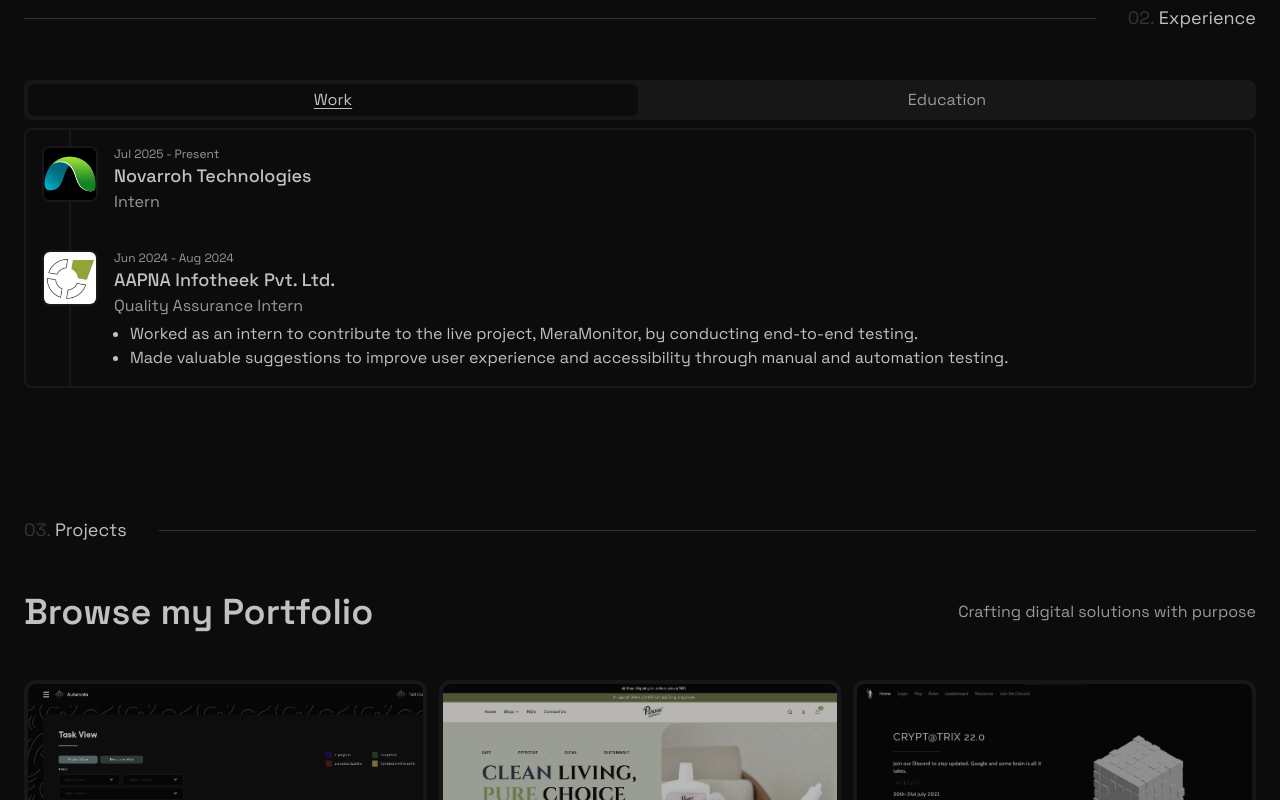
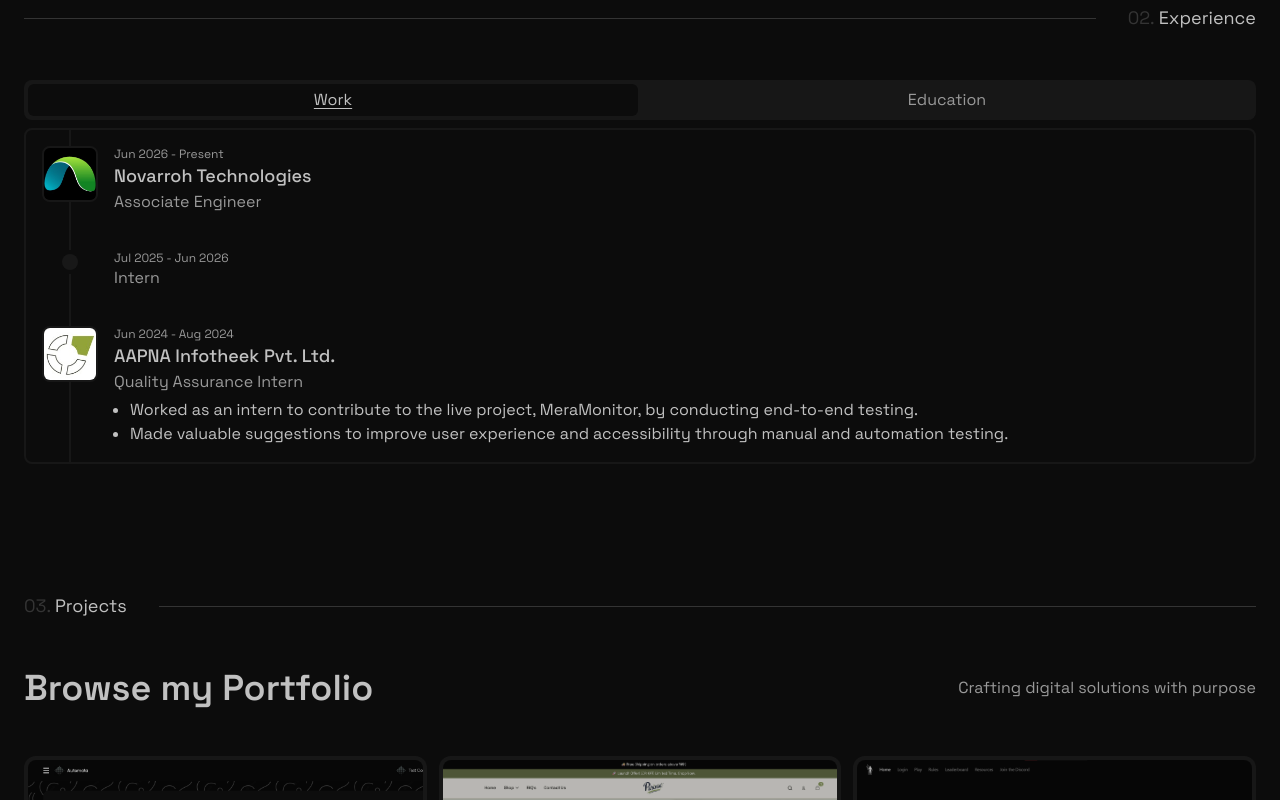
Before and after one commit to NamanChandok/namanchandok.github.io, a Next.js app: page / in a window 1280 px wide. Shown: the part 820-1620 px from the top of the page. Built offline with nearby package versions, Linux system fonts and the light colour scheme.

Commit message:
Update location and experience

```diff
--- a/components/Contact.tsx
+++ b/components/Contact.tsx
@@ -79,7 +79,7 @@
                 Location
               </span>
               <br />
-              New Delhi, India
+              Hyderabad, India
             </p>
           </div>
         </div>
--- a/components/Experience.tsx
+++ b/components/Experience.tsx
@@ -36,6 +36,7 @@
               <div key={i} className="flex gap-4">
                 <div className="flex flex-col items-center shrink-0">
                   <div className="w-0.5 h-4 bg-muted/30 shrink-0"></div>
+                  { d.org != (active == "work" ? experienceData.work : experienceData.education)[i-1]?.org ? (
                     <Link href={d.orgUrl}>
                       <Image
                         width={100}
@@ -45,10 +46,16 @@
                       alt={d.org[0]}
                     />
                     </Link>
+                  ): (
+                      <div className="w-14 h-6 shrink-0 flex items-center justify-center">
+                        <div className="h-4 w-4 rounded-full bg-muted/30"></div>
+                      </div>
+                  )}
                   <div className="w-0.5 h-full bg-muted/30"></div>
                 </div>
                 <div className="py-4">
                   <p className="text-xs text-secondary">{d.date}</p>
+                  {d.org != (active == "work" ? experienceData.work : experienceData.education)[i-1]?.org && (
                     <Link
                       href={d.orgUrl}
                       target="_blank"
@@ -56,6 +63,7 @@
                     >
                       {d.org}
                     </Link>
+                  )}
                   <p className="text-secondary">{d.profile}</p>
                   {d.desc && (
                     <ul className="pt-1 list-disc pl-4">
--- a/components/Hero.tsx
+++ b/components/Hero.tsx
@@ -61,7 +61,7 @@
                   clipRule="evenodd"
                 />
               </svg>{" "}
-              New Delhi building web apps with React, Next.js, and Node.js, with
+              Hyderabad building web apps with React, Next.js, and Node.js, with
               a focus on clean UI, reliable backend systems, and practical AI
               integration using Python.
               <br />
--- a/components/experiencedata.ts
+++ b/components/experiencedata.ts
@@ -4,7 +4,15 @@
       org: "Novarroh Technologies",
       orgImg: "/experience/novarroh.jpg",
       orgUrl: "https://www.novarroh.ai/",
-      date: "Jul 2025 - Present",
+      date: "Jun 2026 - Present",
+      profile: "Associate Engineer",
+      desc: [],
+    },
+    {
+      org: "Novarroh Technologies",
+      orgImg: "/experience/novarroh.jpg",
+      orgUrl: "https://www.novarroh.ai/",
+      date: "Jul 2025 - Jun 2026",
       profile: "Intern",
       desc: [],
     },
@@ -25,7 +33,7 @@
       org: "Guru Gobind Singh Indraprastha University",
       orgImg: "/experience/ggsipu.jpg",
       orgUrl: "http://www.ipu.ac.in/",
-      date: "Expected Graduation: 2026",
+      date: "Graduated: 2026",
       profile: "B.Tech in Computer Science Engineering",
       desc: [
         "Minor Specialization in Artificial Intelligence and Machine Learning",
```
Lines whose indentation alone changed are shown as unchanged.
